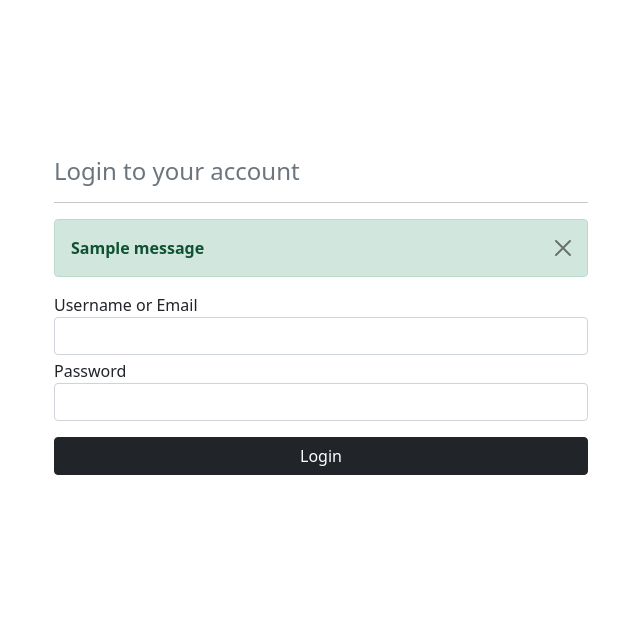
After one commit to CoderMahruf/authentication, a Django app: page /users/login/ in a window 1280 px wide. The commit adds this page. Shown: the top 639 px of the page, without its empty margins (307-947 px from the left). Run offline with Django 5.2, Linux system fonts and the light colour scheme; tables that the repository leaves empty hold one stand-in row (values such as "Sample post"); one stand-in notice (Sample message) is shown.

Commit message:
User Login with Username and Email

```diff
--- /dev/null
+++ b/apps/user_account/forms.py
@@ -0,0 +1,11 @@
+from django import forms
+
+class LoginForm(forms.Form):
+    def __init__(self,*args,**kwargs):
+        super().__init__(*args,**kwargs)
+
+        for field in self.fields:
+            self.fields[field].widget.attrs.update({'class':'form-control'})
+
+    username = forms.CharField(max_length=50)
+    password = forms.CharField(max_length=50,widget=forms.PasswordInput)
--- /dev/null
+++ b/apps/user_account/mixins.py
@@ -0,0 +1,6 @@
+from django.shortcuts import redirect
+class LogoutRequiredMixin(object):
+    def dispatch(self,*args,**kwargs):
+        if self.request.user.is_authenticated:
+            return redirect('home')
+        return super(LogoutRequiredMixin,self).dispatch(*args,**kwargs)
--- a/apps/user_account/models.py
+++ b/apps/user_account/models.py
@@ -21,7 +21,7 @@ class User(AbstractBaseUser,PermissionsMixin):
     objects = UserManager()
 
     def __str__(self):
-        return str(self.id)
+        return self.username
 
     USERNAME_FIELD = "username"
     REQUIRED_FIELDS = ["email"]
--- a/apps/user_account/urls.py
+++ b/apps/user_account/urls.py
@@ -2,5 +2,7 @@ from django.urls import path
 from .views import *
 
 urlpatterns = [
-    path('',Home.as_view(),name='home')
+    path('',Home.as_view(),name='home'),
+    path('login/',Login.as_view(),name='login'),
+    path('logout/',Logout.as_view(),name='logout'),
 ]
--- a/apps/user_account/views.py
+++ b/apps/user_account/views.py
@@ -1,6 +1,42 @@
-from django.shortcuts import render
+from django.shortcuts import render,redirect
+from django.contrib import messages
+from django.urls import reverse_lazy
 from django.views import generic
+from django.contrib.auth import authenticate,login,logout
+from django.utils.decorators import method_decorator
+from django.views.decorators.cache import never_cache
+from django.contrib.auth.mixins import LoginRequiredMixin
+from .mixins import LogoutRequiredMixin
+from .forms import LoginForm
 # Create your views here.
 
-class Home (generic.TemplateView):
+@method_decorator(never_cache, name='dispatch')
+class Home(LoginRequiredMixin,generic.TemplateView):
+    login_url = 'login'
     template_name = 'user_account/home.html'
+
+@method_decorator(never_cache, name='dispatch')
+class Login(LogoutRequiredMixin,generic.View):
+    def get(self,*args,**kwargs):
+        form = LoginForm
+        return render(self.request,'user_account/login.html',{'form':form})
+
+    def post(self,request,*args,**kwargs):
+        form = LoginForm(self.request.POST)
+        if form.is_valid():
+            user = authenticate(self.request,
+            username=form.cleaned_data.get('username'),
+            password=form.cleaned_data.get('password'))
+            if user:
+                login(self.request,user)
+                return redirect('home')
+            else:
+                messages.warning(self.request, 'Wrong Credentials!')
+                return redirect('login')
+        return render(self.request,'user_account/login.html',{'form':form})
+
+@method_decorator(never_cache, name='dispatch')
+class Logout(generic.View):
+    def get(self,*args,**kwargs):
+        logout(self.request)
+        return redirect('login')
--- a/core/settings.py
+++ b/core/settings.py
@@ -125,3 +125,8 @@ STATICFILES_DIRS = [BASE_DIR / 'static']
 DEFAULT_AUTO_FIELD = 'django.db.models.BigAutoField'
 
 AUTH_USER_MODEL = 'user_account.User'
+
+AUTHENTICATION_BACKENDS = (
+    "django.contrib.auth.backends.ModelBackend",
+    "apps.user_account.backends.EmailAuthenticationBackend"
+)
--- /dev/null
+++ b/static/css/main.css
@@ -0,0 +1,27 @@
+.centered {
+    width: 100% !important;
+    height: 80vh !important;
+    overflow: hidden !important;
+}
+
+.form-control {
+    outline: none !important;
+    box-shadow: none !important;
+    border-color: none !important;
+}
+
+.form-control:focus {
+    outline: black !important;
+    box-shadow: black !important;
+    border-color: black !important;
+    border-top-color: black !important;
+    border-bottom-color: black !important;
+    border-left-color: black !important;
+    border-right-color: black !important;
+}
+
+.errorlist {
+    padding-left: 0px;
+    color: red;
+    list-style: none;
+}
--- a/templates/base.html
+++ b/templates/base.html
@@ -8,7 +8,7 @@
 
     <!-- Bootstrap CSS -->
     <link href="https://cdn.jsdelivr.net/npm/bootstrap@5.0.2/dist/css/bootstrap.min.css" rel="stylesheet" integrity="sha384-EVSTQN3/azprG1Anm3QDgpJLIm9Nao0Yz1ztcQTwFspd3yD65VohhpuuCOmLASjC" crossorigin="anonymous">
-
+    <link rel="stylesheet" href="{% static 'css/main.css' %}">
     <title> {% block title %} {% endblock title %} </title>
   </head>
   <body>
--- /dev/null
+++ b/templates/user_account/login.html
@@ -0,0 +1,33 @@
+{% extends 'base.html' %}
+{% block title %} Login {% endblock title %}
+
+{% block content %}
+<div class="container">
+    <div class="row centered py-4 align-items-center justify-content-center">
+        <form class="col-md-6" method="post" novalidate>
+            {% csrf_token %}
+            <div class="form-group my-2">
+                <h4 class="text-muted text-dark">Login to your account</h4>
+            </div>
+            <hr>
+            <div class="form-group my-2">
+                {% include 'user_account/message.html' %}
+            </div>
+            <div class="form-group my-1">
+                <label for="username">Username or Email</label>
+                {{form.username}}
+                {{form.username.errors}}
+            </div>
+            <div class="form-group my-1">
+                <label for="password">Password</label>
+                {{form.password}}
+                {{form.password.errors}}
+            </div>
+            <div class="form-group d-grid gap-2 my-3">
+                <button type="submit" class="btn btn-dark">Login</button>
+            </div>
+        </form>
+    </div>
+</div>
+
+{% endblock content %}
--- /dev/null
+++ b/templates/user_account/message.html
@@ -0,0 +1,8 @@
+{% if messages %}
+{% for message in messages %}
+<div class="alert alert-{{message.tags}} alert-dismissible fade show" role="alert">
+    <strong>{{message}}</strong>
+    <button type="button" class="btn-close" data-bs-dismiss="alert" aria-label="Close"></button>
+</div>
+{% endfor %}
+{% endif %}
```
Also changed, not shown: apps/user_account/backends.py (added, +24 -0 lines), templates/user_account/home.html (+13 -1 lines), db.sqlite3, 3 other files.
